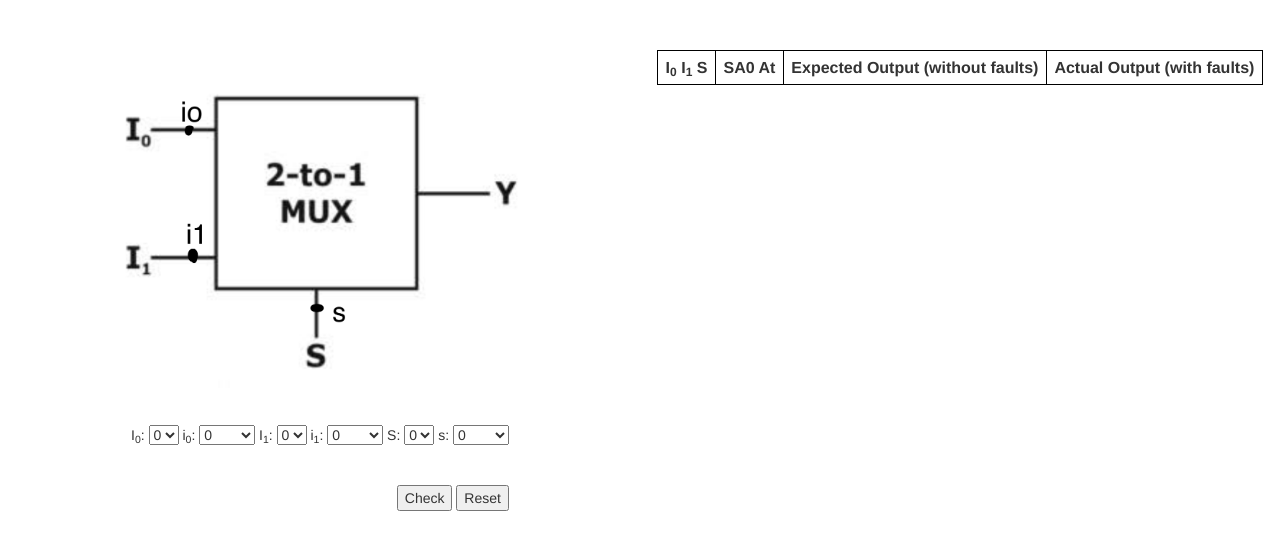
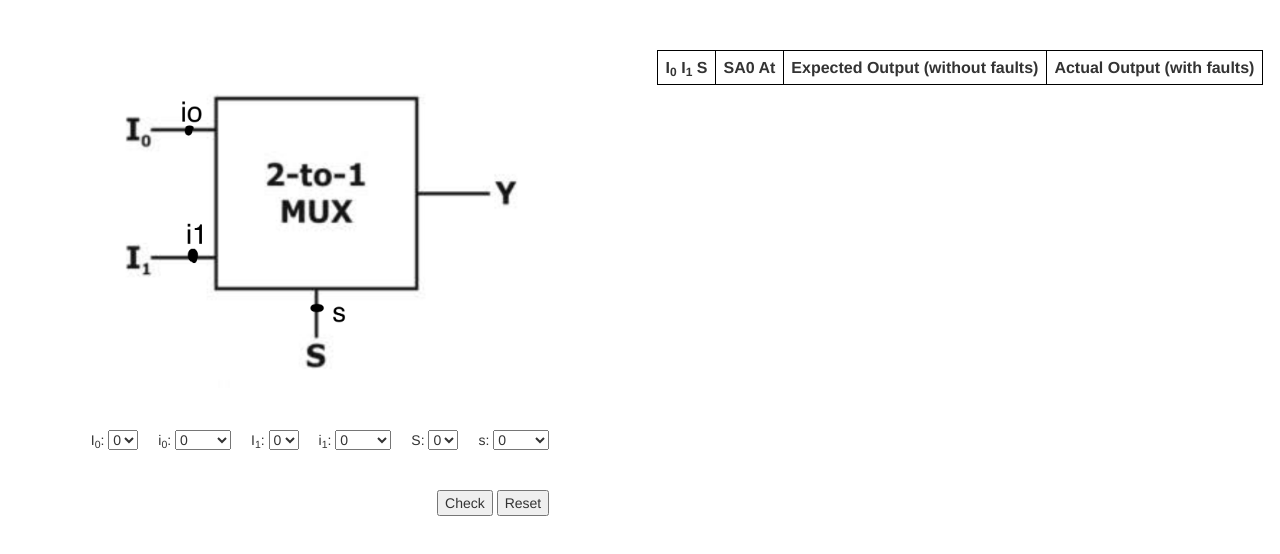
Before and after one commit to virtual-labs/exp-sa0-2x1-multiplexer-nitk, a plain HTML site: page experiment/simulation/index.html in a window 1280 px wide. Drawn offline with nearby package versions, Linux system fonts and the light colour scheme.

Commit message:
adding experiment contents

```diff
--- a/experiment/simulation/css/main.css
+++ b/experiment/simulation/css/main.css
@@ -36,6 +36,12 @@ th,td{
   display:flex;
   flex-direction: column;
   gap:4rem;
+  margin-top:0.5rem;
+}
+
+.input-select{
+  display:flex;
+  gap:2rem;
 }
 
 .input div:nth-child(2)
--- a/experiment/simulation/index.html
+++ b/experiment/simulation/index.html
@@ -31,37 +31,48 @@
   </div>
 
   <div class="input">
-    <div>
+    <div class="input-select">
+      <span>
         I<sub>0</sub>:
         <select name="a" id="a">
           <option value="0">0</option>
           <option value="1">1</option>
         </select>
-
+      </span>
+      <span>
         i<sub>0</sub>:
         <select name="a1" id="a1">
           <option value="0">0</option>
           <option value="1">None</option>
         </select>
+        </span>
+        <span>
         I<sub>1</sub>:
         <select name="b" id="b">
           <option value="0">0</option>
           <option value="1">1</option>
         </select>
+        </span>
+        <span>
         i<sub>1</sub>:
         <select name="b1" id="b1">
           <option value="0">0</option>
           <option value="1">None</option>
         </select>
-        S:
+        </span>
+        <span>
+          S:
         <select name="c" id="c">
           <option value="0">0</option>
           <option value="1">1</option>
         </select>
+      </span>
+      <span>
         s:
         <select name="c1" id="c1">
           <option value="0">0</option>
           <option value="1">None</option>
+          </span>
         </select>
       </div>
 
```
